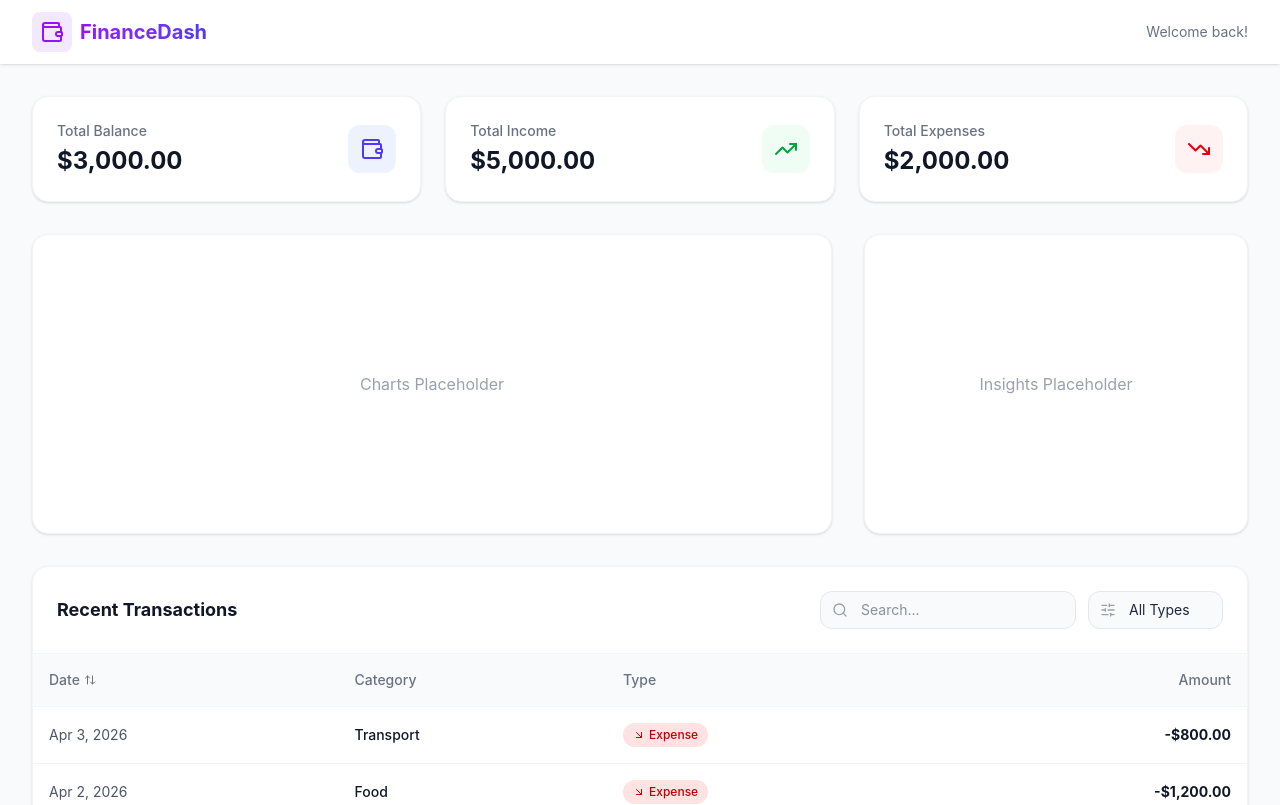
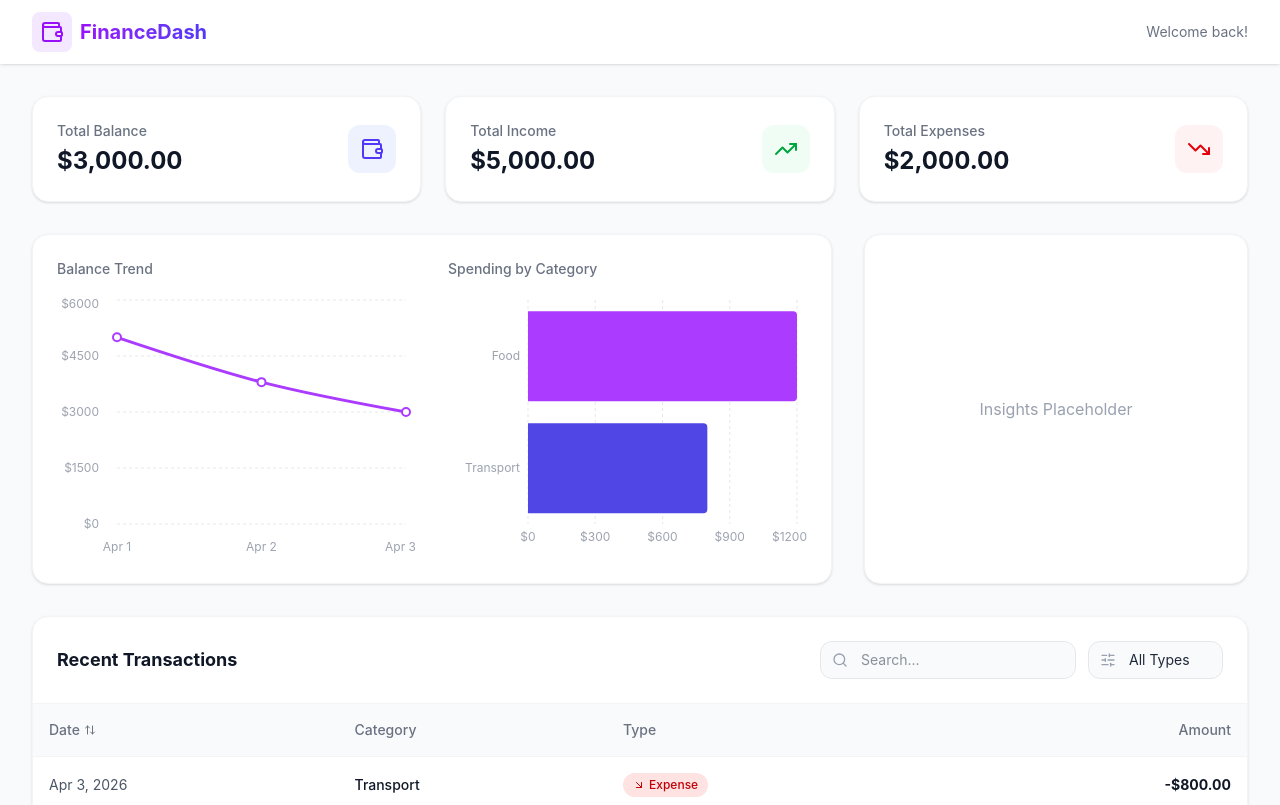
Before and after one commit to umeshh-kuumar/finance-dashboard, a React (Vite) app: page / in a window 1280 px wide. Shown: the top 805 px of the page. Built offline with nearby package versions, Linux system fonts and the light colour scheme.

Commit message:
feat: add charts for trends and categories

```diff
--- /dev/null
+++ b/src/components/Charts.jsx
@@ -0,0 +1,138 @@
+import React, { useContext, useMemo } from 'react';
+import { AppContext } from '../context/AppContext';
+import {
+  LineChart, Line, XAxis, YAxis, CartesianGrid, Tooltip as LineTooltip, ResponsiveContainer,
+  BarChart, Bar, Tooltip as BarTooltip, Legend, Cell
+} from 'recharts';
+
+const COLORS = ['#aa3bff', '#4f46e5', '#ec4899', '#f59e0b', '#10b981', '#3b82f6'];
+
+const Charts = () => {
+  const { transactions } = useContext(AppContext);
+
+  // Prepare data for Balance Trend (Line Chart)
+  const balanceTrendData = useMemo(() => {
+    // Sort transactions by date first
+    const sorted = [...transactions].sort((a, b) => new Date(a.date) - new Date(b.date));
+    let currentBalance = 0;
+
+    // Group by date to handle multiple transactions per day
+    const groupedByDate = {};
+
+    sorted.forEach(t => {
+      if (!groupedByDate[t.date]) {
+        groupedByDate[t.date] = { date: t.date, net: 0 };
+      }
+      const amt = Number(t.amount);
+      groupedByDate[t.date].net += t.type === 'income' ? amt : -amt;
+    });
+
+    return Object.values(groupedByDate).map(day => {
+      currentBalance += day.net;
+      return {
+        date: new Date(day.date).toLocaleDateString('en-US', { month: 'short', day: 'numeric' }),
+        balance: currentBalance
+      };
+    });
+  }, [transactions]);
+
+  // Prepare data for Spending by Category (Bar Chart)
+  const categorySpendingData = useMemo(() => {
+    const expenses = transactions.filter(t => t.type === 'expense');
+    const grouped = {};
+
+    expenses.forEach(t => {
+      if (!grouped[t.category]) {
+        grouped[t.category] = 0;
+      }
+      grouped[t.category] += Number(t.amount);
+    });
+
+    return Object.entries(grouped)
+      .map(([name, value]) => ({ name, value }))
+      .sort((a, b) => b.value - a.value); // Sort descending
+  }, [transactions]);
+
+  // Custom tooltips styling
+  const customTooltipStyle = {
+    backgroundColor: 'rgba(255, 255, 255, 0.95)',
+    border: '1px solid #e5e7eb',
+    borderRadius: '0.75rem',
+    boxShadow: '0 4px 6px -1px rgba(0, 0, 0, 0.1)',
+    fontWeight: '500'
+  };
+
+  return (
+    <div className="grid grid-cols-1 md:grid-cols-2 gap-8 h-full">
+      {/* Balance Trend */}
+      <div className="flex flex-col h-[300px] w-full">
+        <h3 className="text-sm font-medium text-gray-500 dark:text-gray-400 mb-4">Balance Trend</h3>
+        <div className="flex-1 w-full relative">
+          <ResponsiveContainer width="100%" height="100%">
+            <LineChart data={balanceTrendData} margin={{ top: 5, right: 10, left: 0, bottom: 5 }}>
+              <CartesianGrid strokeDasharray="3 3" vertical={false} stroke="#e5e7eb" className="dark:stroke-gray-700" />
+              <XAxis
+                dataKey="date"
+                axisLine={false}
+                tickLine={false}
+                tick={{ fontSize: 12, fill: '#9ca3af' }}
+                dy={10}
+              />
+              <YAxis
+                axisLine={false}
+                tickLine={false}
+                tick={{ fontSize: 12, fill: '#9ca3af' }}
+                tickFormatter={(value) => `$${value}`}
+                dx={-10}
+              />
+              <LineTooltip contentStyle={customTooltipStyle} formatter={(value) => [`$${value}`, 'Balance']} />
+              <Line
+                type="monotone"
+                dataKey="balance"
+                stroke="#aa3bff"
+                strokeWidth={3}
+                dot={{ r: 4, strokeWidth: 2, fill: '#fff' }}
+                activeDot={{ r: 6, fill: '#aa3bff' }}
+              />
+            </LineChart>
+          </ResponsiveContainer>
+        </div>
+      </div>
+
+      {/* Spending by Category */}
+      <div className="flex flex-col h-[300px] w-full">
+        <h3 className="text-sm font-medium text-gray-500 dark:text-gray-400 mb-4">Spending by Category</h3>
+        <div className="flex-1 w-full relative">
+          <ResponsiveContainer width="100%" height="100%">
+            <BarChart data={categorySpendingData} margin={{ top: 5, right: 10, left: 0, bottom: 5 }} layout="vertical">
+              <CartesianGrid strokeDasharray="3 3" horizontal={false} stroke="#e5e7eb" className="dark:stroke-gray-700" />
+              <XAxis
+                type="number"
+                axisLine={false}
+                tickLine={false}
+                tick={{ fontSize: 12, fill: '#9ca3af' }}
+                tickFormatter={(value) => `$${value}`}
+              />
+              <YAxis
+                dataKey="name"
+                type="category"
+                axisLine={false}
+                tickLine={false}
+                tick={{ fontSize: 12, fill: '#9ca3af' }}
+                width={80}
+              />
+              <BarTooltip contentStyle={customTooltipStyle} cursor={{ fill: 'transparent' }} formatter={(value) => [`$${value}`, 'Amount']} />
+              <Bar dataKey="value" radius={[0, 4, 4, 0]}>
+                {categorySpendingData.map((entry, index) => (
+                  <Cell key={`cell-${index}`} fill={COLORS[index % COLORS.length]} />
+                ))}
+              </Bar>
+            </BarChart>
+          </ResponsiveContainer>
+        </div>
+      </div>
+    </div>
+  );
+};
+
+export default Charts;
--- a/src/pages/Dashboard.jsx
+++ b/src/pages/Dashboard.jsx
@@ -1,6 +1,7 @@
 import React from 'react';
 import SummaryCards from '../components/SummaryCards';
 import TransactionsTable from '../components/TransactionsTable';
+import Charts from '../components/Charts';
 
 const Dashboard = () => {
   return (
@@ -16,8 +17,8 @@ const Dashboard = () => {
         {/* Middle Section: Charts & Insights */}
         <div className="grid grid-cols-1 lg:grid-cols-3 gap-8">
           {/* Charts (Step 7) */}
-          <section className="lg:col-span-2 bg-white dark:bg-gray-800 rounded-2xl shadow-sm p-6 border border-gray-100 dark:border-gray-700 min-h-[300px] flex items-center justify-center text-gray-400">
-            Charts Placeholder
+          <section className="lg:col-span-2 bg-white dark:bg-gray-800 rounded-2xl shadow-sm p-6 border border-gray-100 dark:border-gray-700">
+            <Charts />
           </section>
 
           {/* Insights (Step 9) */}
```
